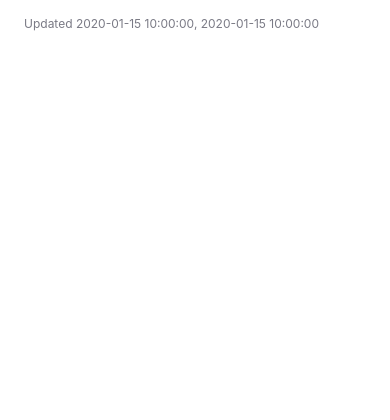
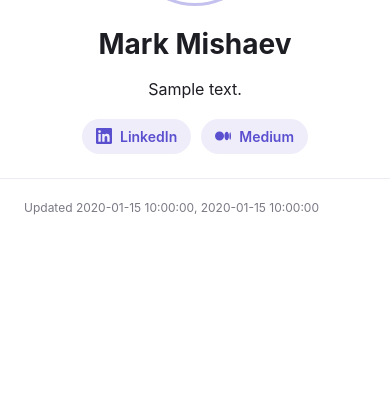
Before and after one commit to markmishaev76/ai-daily-content-collector, a Python web app: template site/templates/about.html in a window 390 px wide. Shown: the part 206-626 px from the top of the page. Run offline with Jinja, Linux system fonts and the light colour scheme; the template is opened without the code that fills it: most values are stand-ins (such as "Sample title", 1, 10 or a date in 2020).

Commit message:
add photo and linkedin to about page
Co-authored-by: Cursor <cursoragent@cursor.com>

```diff
--- a/site/static/style.css
+++ b/site/static/style.css
@@ -164,6 +164,34 @@ a:hover { color: var(--accent); }
 .post img { max-width: 100%; }
 .post pre { overflow-x: auto; background: var(--panel); padding: 12px; }
 
+/* About */
+.about { max-width: 820px; padding-top: 40px; }
+.profile { display: flex; gap: 36px; align-items: flex-start; }
+.avatar {
+  flex: none;
+  width: 160px;
+  height: 160px;
+  border-radius: 50%;
+  object-fit: cover;
+  box-shadow: 0 0 0 4px #fff, 0 0 0 7px color-mix(in srgb, var(--accent) 35%, white);
+}
+.profile-text h2 { margin: 6px 0 12px; font-size: 28px; }
+.profile-text p { font-size: 16px; color: #3a3a45; }
+.profile-text p a { color: var(--accent); text-decoration: underline; text-underline-offset: 2px; }
+.profile-links { display: flex; flex-wrap: wrap; gap: 10px; margin-top: 18px; }
+.profile-link {
+  display: inline-flex;
+  align-items: center;
+  gap: 8px;
+  padding: 7px 14px;
+  border-radius: 18px;
+  font-size: 14px;
+  font-weight: 600;
+  color: var(--accent);
+  background: color-mix(in srgb, var(--accent) 10%, white);
+}
+.profile-link:hover { background: var(--accent); color: #fff; }
+
 .site-footer { max-width: 1200px; margin: 0 auto; padding: 20px 24px; color: var(--muted); font-size: 12px; border-top: 1px solid var(--line); }
 
 @media (max-width: 800px) {
@@ -174,4 +202,8 @@ a:hover { color: var(--accent); }
   .lead, .cards, .writing-cards, .more { grid-template-columns: minmax(0, 1fr); }
   .lead { gap: 14px; }
   .lead h1 { font-size: 22px; }
+  .about { padding-top: 24px; }
+  .profile { flex-direction: column; align-items: center; text-align: center; gap: 18px; }
+  .avatar { width: 128px; height: 128px; }
+  .profile-links { justify-content: center; }
 }
--- a/site/templates/about.html
+++ b/site/templates/about.html
@@ -1,8 +1,23 @@
 {% extends "base.html" %}
 {% block title %}About · Mark Mishaev{% endblock %}
 {% block body %}
-<main class="page">
-  <h2>About</h2>
-  {{ about_html | safe }}
+<main class="page about">
+  <div class="profile">
+    <img class="avatar" src="{{ root }}static/mark.jpg" alt="Mark Mishaev" width="160" height="160">
+    <div class="profile-text">
+      <h2>Mark Mishaev</h2>
+      {{ about_html | safe }}
+      <div class="profile-links">
+        <a class="profile-link" href="https://www.linkedin.com/in/mark-mishaev-64a25452/" rel="noopener noreferrer me">
+          <svg viewBox="0 0 24 24" width="16" height="16" aria-hidden="true"><path fill="currentColor" d="M20.45 20.45h-3.56v-5.57c0-1.33-.02-3.04-1.85-3.04-1.85 0-2.14 1.45-2.14 2.94v5.67H9.34V9h3.42v1.56h.05c.48-.9 1.64-1.85 3.37-1.85 3.6 0 4.27 2.37 4.27 5.46v6.28zM5.34 7.43a2.06 2.06 0 1 1 0-4.12 2.06 2.06 0 0 1 0 4.12zM7.12 20.45H3.56V9h3.56v11.45zM22.22 0H1.77C.79 0 0 .77 0 1.73v20.54C0 23.23.79 24 1.77 24h20.45c.98 0 1.78-.77 1.78-1.73V1.73C24 .77 23.2 0 22.22 0z"/></svg>
+          LinkedIn
+        </a>
+        <a class="profile-link" href="https://medium.com/@mark-mishaev" rel="noopener noreferrer me">
+          <svg viewBox="0 0 24 24" width="16" height="16" aria-hidden="true"><path fill="currentColor" d="M13.54 12a6.8 6.8 0 0 1-6.77 6.82A6.8 6.8 0 0 1 0 12a6.8 6.8 0 0 1 6.77-6.82A6.8 6.8 0 0 1 13.54 12zm7.42 0c0 3.54-1.51 6.42-3.38 6.42-1.87 0-3.39-2.88-3.39-6.42s1.52-6.42 3.39-6.42 3.38 2.88 3.38 6.42M24 12c0 3.17-.53 5.75-1.19 5.75-.66 0-1.19-2.58-1.19-5.75s.53-5.75 1.19-5.75C23.47 6.25 24 8.83 24 12z"/></svg>
+          Medium
+        </a>
+      </div>
+    </div>
+  </div>
 </main>
 {% endblock %}
```
Also changed, not shown: tests/test_site_builder.py (+11 -0 lines), site/static/mark.jpg (added).
